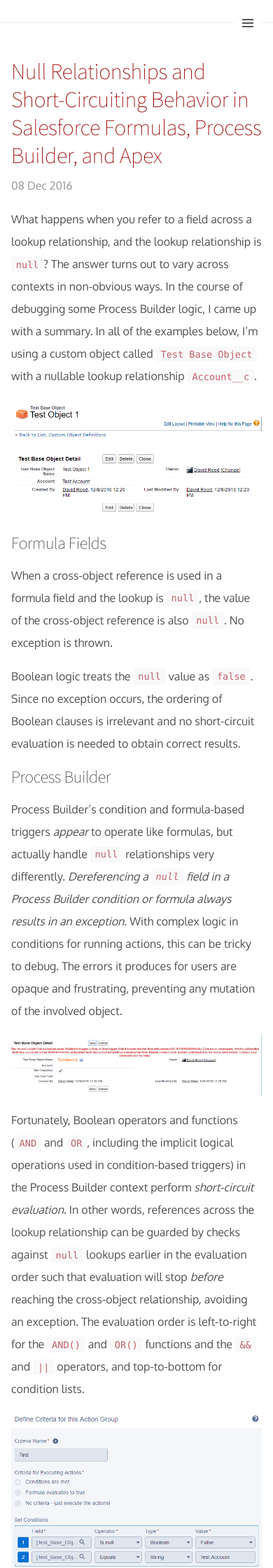
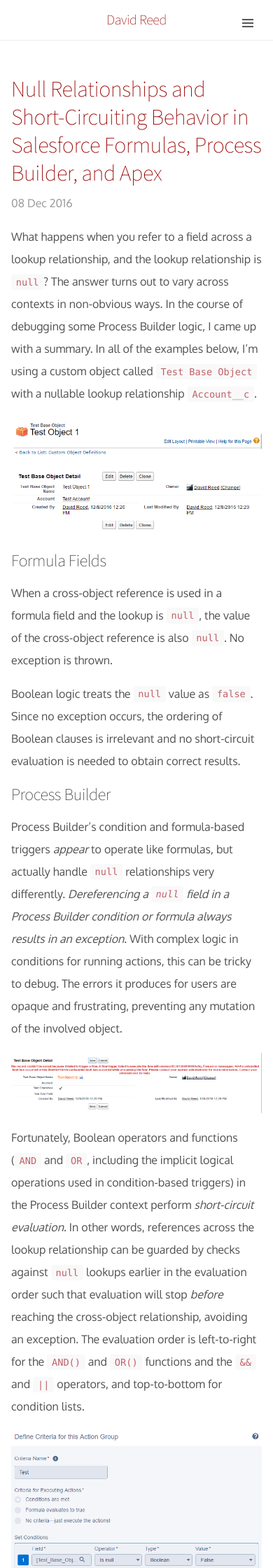
Before and after one commit to davidmreed/davidmreed.github.io, a Jekyll site: the page built from index.html, in a window 390 px wide. Shown: the top 2240 px of the page at 70% size. Built offline with Jekyll 4.4.1, drawn with Linux system fonts in a browser that asks for light colours; the list of posts is cut into pages by our own code.

Commit message:
Don't hide base nav header item

```diff
--- a/public/css/lanyon.css
+++ b/public/css/lanyon.css
@@ -195,8 +195,12 @@
 }
 
 @media (max-width:450px) {
-    .header-nav {
+    .header-nav-item {
         display: none;
+    }
+
+    .header-nav-item.base {
+        display: inline;
     }
 
     /* Sidebar content */
```
